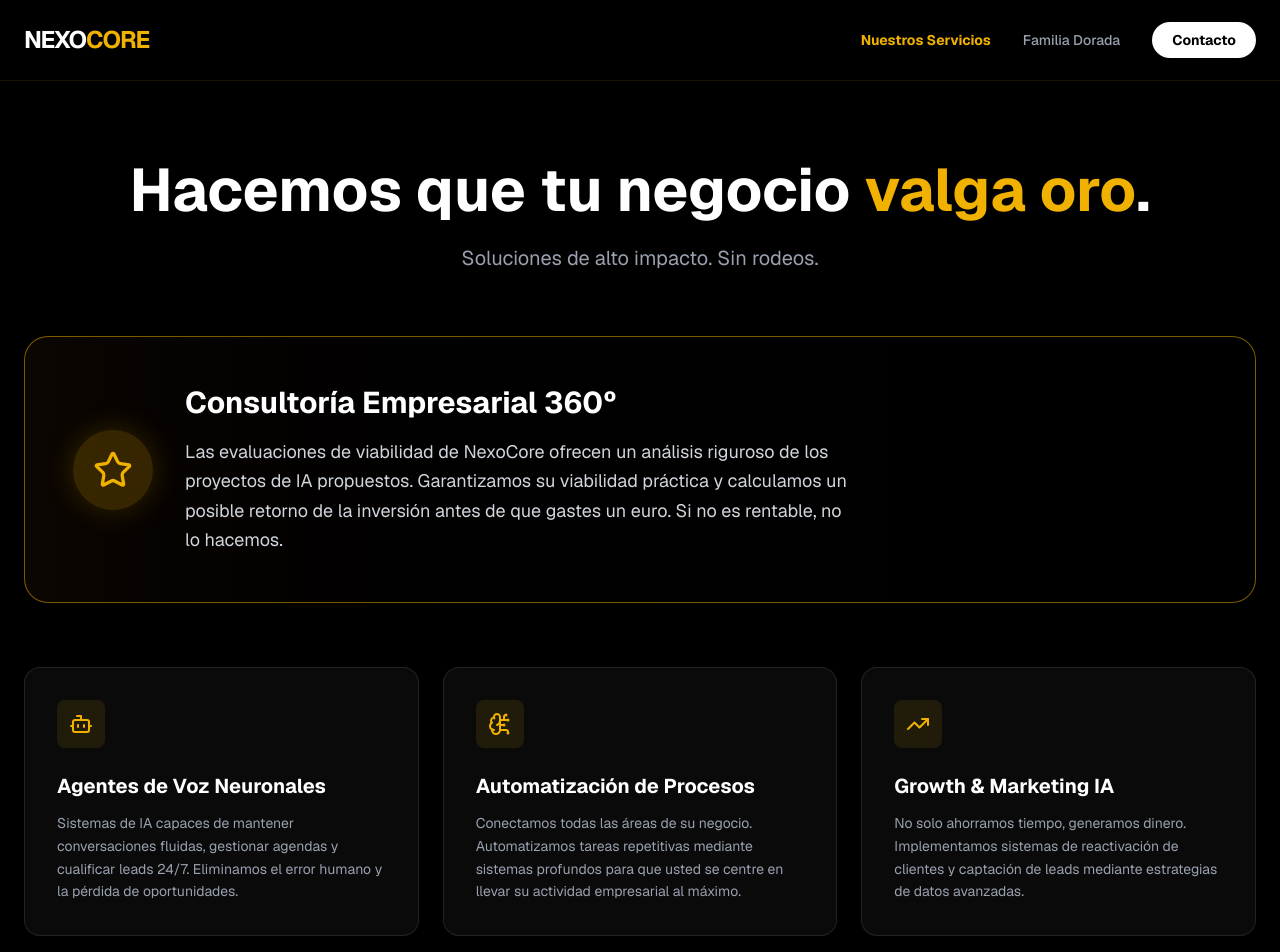
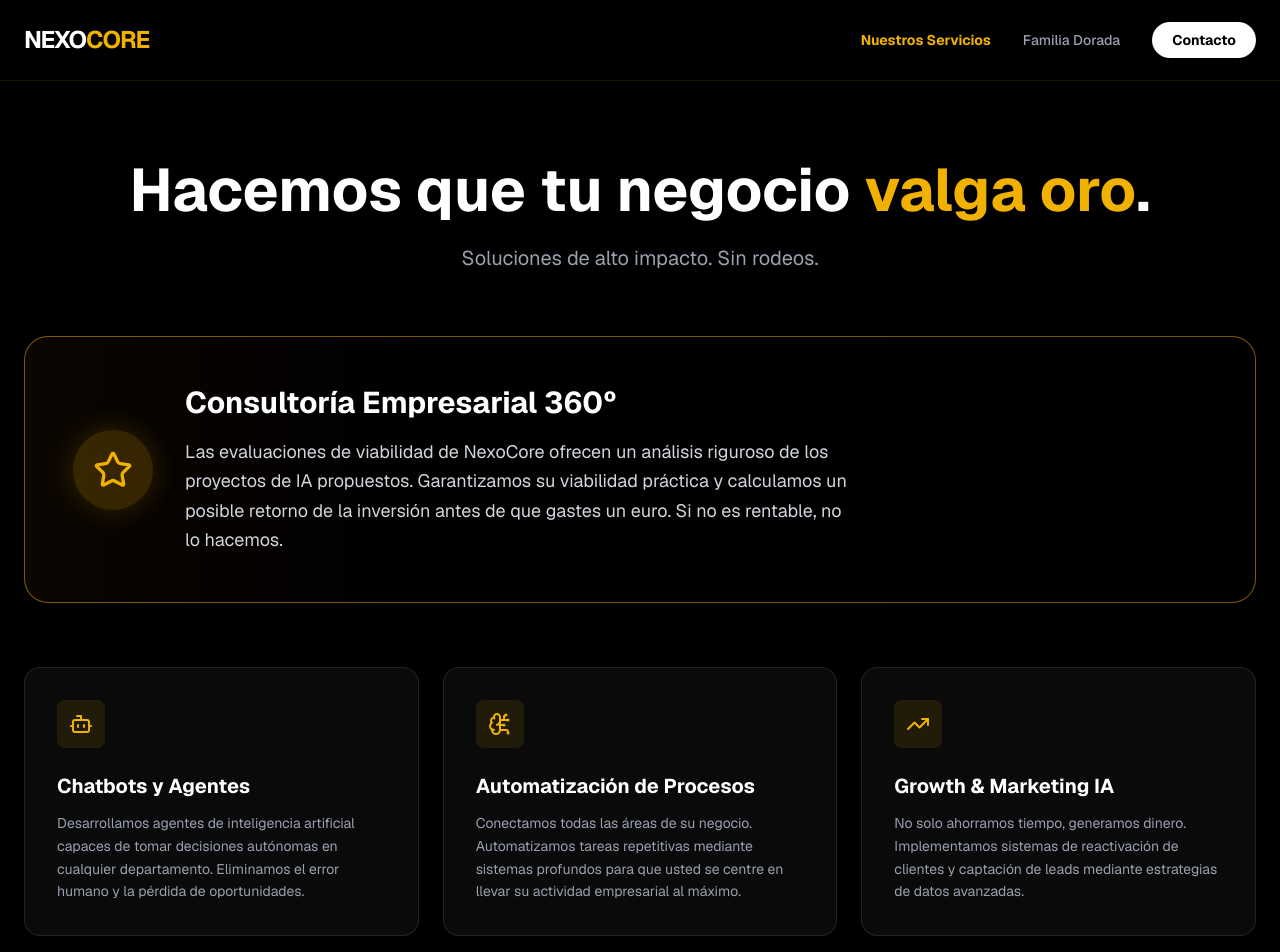
Before and after one commit to alewine73/nexocore-web, a Next.js app: page /servicios in a window 1280 px wide. Shown: the top 952 px of the page. Built offline with nearby package versions, Linux system fonts and the light colour scheme.

Commit message:
Mejora de servicios

```diff
--- a/app/servicios/page.tsx
+++ b/app/servicios/page.tsx
@@ -77,9 +77,9 @@ export default function ServiciosPage() {
               <div className="h-12 w-12 bg-yellow-500/10 text-yellow-500 rounded-lg flex items-center justify-center mb-6">
                 <Bot size={24} />
               </div>
-              <h3 className="text-xl font-bold text-white mb-3">Agentes de Voz Neuronales</h3>
+              <h3 className="text-xl font-bold text-white mb-3">Chatbots y Agentes</h3>
               <p className="text-gray-400 text-sm leading-relaxed">
-                Sistemas de IA capaces de mantener conversaciones fluidas, gestionar agendas y cualificar leads 24/7. Eliminamos el error humano y la pérdida de oportunidades.
+                Desarrollamos agentes de inteligencia artificial capaces de tomar decisiones autónomas en cualquier departamento. Eliminamos el error humano y la pérdida de oportunidades.
               </p>
             </div>
 
```
